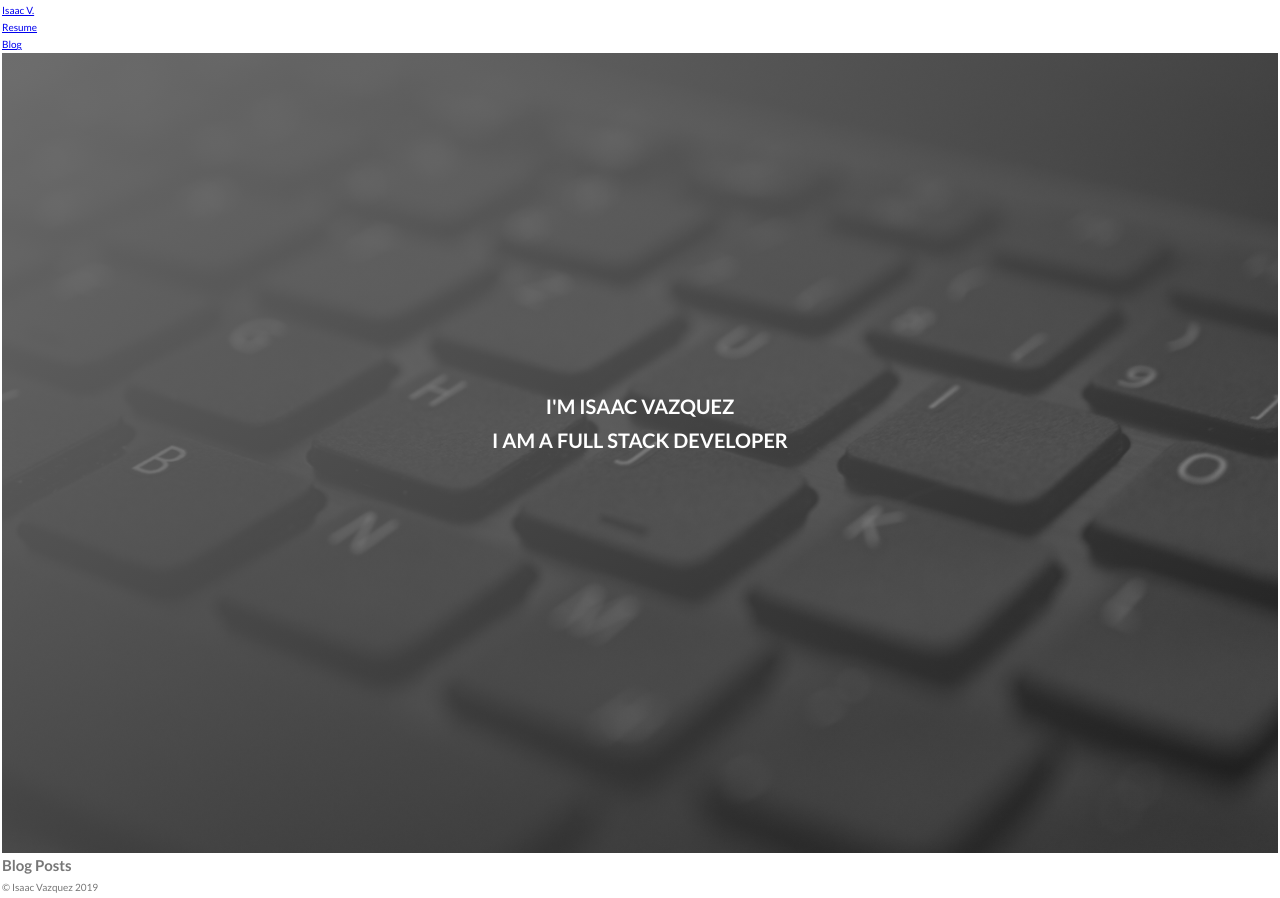
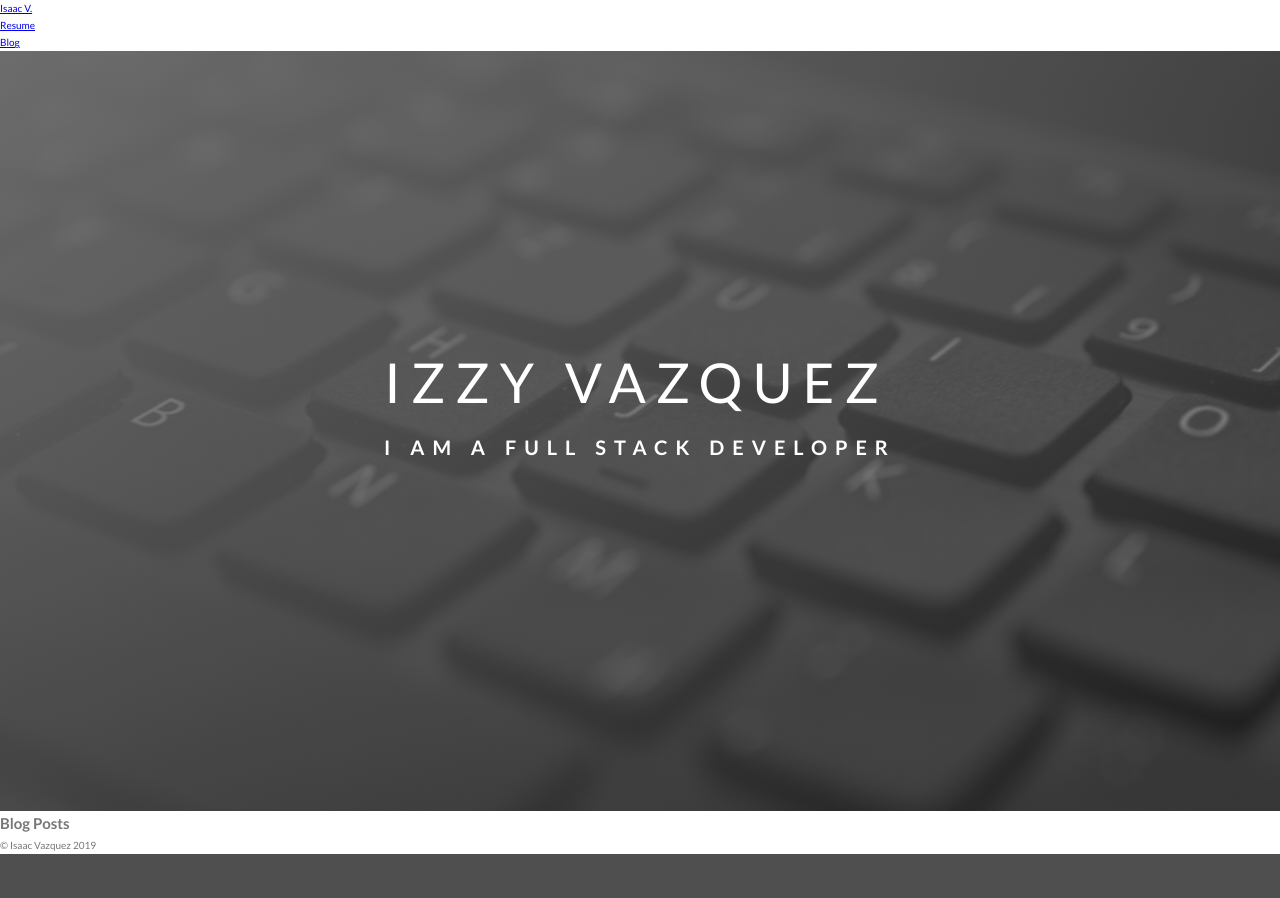
Before and after one commit to IzWOP/portfolioshizz, a Django app: page / in a window 1280 px wide. After the commit the page ends 854 px from the top, so only its background shows below. Run offline with Django 3.2, Linux system fonts and the light colour scheme; data that the repository does not hold is empty.

Commit message:
removed scss and restarted css file from scratch. hero image almost done

```diff
--- a/portfolio/static/home/css/style.css
+++ b/portfolio/static/home/css/style.css
@@ -1,152 +1,97 @@
+* {
+  margin: 0;
+  padding: 0;
+  box-sizing: border-box;
+}
+
+html {
+  font-size: 10px;
+}
+
+body {
+  font-family: 'Lato', sans-serif;
+  font-weight: 400;
+  line-height: 1.7;
+  color: #777;
+
+}
+
+.header {
+  height: 95vh;
+  background-image: linear-gradient(
+    to right bottom,
+    rgba(119, 119, 119, 0.9),
+    rgba(255, 255, 255, 0.1)),
+    url("../../img/kb1.jpg");
+  background-size: cover;
+  background-position: center;
+}
+
+.text-box {
+  position: absolute;
+  top: 50%;
+  left: 50%;
+  transform: translate(-50%, -50%);
+  text-align:
+}
+
+.heading-primary {
+  color: #fff;
+  text-transform: uppercase;
+
+  backface-visibility: hidden;
+}
+
+.heading-primary-main {
+  display: block;
+  font-size: 5.5rem;
+  font-weight: 400;
+  letter-spacing: 1rem;
+
+  animation-name: moveInLeft;
+  animation-duration: 4s;
+  animation-timing-function: ease-out;
+}
+
+.heading-primary-sub {
+  display: block;
+  font-size: 2rem;
+  font-weight: 700;
+  letter-spacing: .8rem;
+
+  animation: moveInRight 4s ease-out;
+}
+
 @keyframes moveInLeft {
   0% {
     opacity: 0;
-    transform: translateX(-10rem); }
+    transform: translateX(-13rem);
+  }
+
   80% {
-    transform: translateX(1rem); }
+    transform: translateX(1rem);
+
+  }
+
   100% {
     opacity: 1;
-    transform: translateX(0); } }
+    transform: translate(0);
+  }
+}
 
 @keyframes moveInRight {
   0% {
     opacity: 0;
-    transform: translateX(10rem); }
+    transform: translateX(13rem);
+  }
+
   80% {
-    transform: translateX(-1rem); }
+    transform: translateX(-1rem);
+
+  }
+
   100% {
     opacity: 1;
-    transform: translateX(0); } }
-
-@keyframes moveInBottom {
-  0% {
-    opacity: 0;
-    transform: translateY(8rem); }
-  100% {
-    opacity: 1;
-    transform: translateY(0); } }
-
-*,
-*::after,
-*::before {
-  margin: 0;
-  padding: 0;
-  box-sizing: inherit; }
-
-html {
-  font-size: 62.5%; }
-
-body {
-  box-sizing: border-box; }
-
-body {
-  font-family: "Lato", sans-serif;
-  font-weight: 400;
-  /*font-size: 16px;*/
-  line-height: 1.7;
-  color: #777;
-  padding: .2rem; }
-
-.heading-primary {
-  color: #fff;
-  text-transform: uppercase;
-  backface-visibility: hidden;
-  margin-bottom: 6rem; }
-  .heading-primary--main {
-    display: block;
-    font-size: 6rem;
-    font-weight: 400;
-    letter-spacing: 3.5rem;
-    animation-name: moveInLeft;
-    animation-duration: 3s;
-    animation-timing-function: ease-out; }
-  .heading-primary--sub {
-    display: block;
-    font-size: 2rem;
-    font-weight: 700;
-    letter-spacing: 1.75rem;
-    animation: moveInRight 3s ease-out; }
-
-.btn:link, .btn:visited {
-  text-transform: uppercase;
-  text-decoration: none;
-  padding: 1.5rem 4rem;
-  display: inline-block;
-  border-radius: 10rem;
-  transition: all .2s;
-  position: relative;
-  font-size: 1.6rem; }
-
-.btn:hover {
-  transform: translateY(-0.3rem);
-  box-shadow: 0 1rem 2rem rgba(0, 0, 0, 0.2); }
-  .btn:hover::after {
-    transform: scaleX(1.4) scaleY(1.6);
-    opacity: 0; }
-
-.btn:active {
-  transform: translateY(-1px);
-  box-shadow: 0 0.5rem 1rem rgba(0, 0, 0, 0.2); }
-
-.btn--white {
-  background-color: #fff;
-  color: #777; }
-  .btn--white::after {
-    background-color: #fff; }
-
-.btn::after {
-  content: "";
-  display: inline-block;
-  height: 100%;
-  width: 100%;
-  border-radius: 10rem;
-  position: absolute;
-  top: 0;
-  left: 0;
-  z-index: -1;
-  transition: all .4s; }
-
-.btn--animated {
-  animation: moveInBottom 2s ease-out 3s;
-  animation-fill-mode: backwards; }
-
-.header {
-  height: 100vh;
-  background-image: linear-gradient(to right bottom, rgba(119, 119, 119, 0.9), rgba(255, 255, 255, 0.1)), url("../../img/kb1.jpg");
-  background-size: cover;
-  background-position: top;
-  position: relative; }
-  .header__text-box {
-    position: absolute;
-    top: 50%;
-    left: 50%;
-    transform: translate(-50%, -50%);
-    text-align: center; }
-
-.row {
-  max-width: 114rem;
-  background-color: #eee;
-  margin: 0 auto; }
-  .row:not(:last-child) {
-    margin-bottom: 8rem; }
-  .row::after {
-    content: "";
-    display: table;
-    clear: both; }
-  .row [class^="col-"] {
-    background-color: orangered;
-    float: left; }
-    .row [class^="col-"]:not(:last-child) {
-      margin-right: 6rem; }
-  .row .col-1-of-2 {
-    width: calc((100% - 6rem) / 2); }
-  .row .col-1-of-3 {
-    width: calc((100% - 2 * 6rem) / 3); }
-  .row .col-2-of-3 {
-    width: calc(2 * ((100% - 2 * 6rem) / 3) + 6rem); }
-  .row .col-1-of-4 {
-    width: calc((100% - 3 * 6rem) / 4); }
-  .row .col-2-of-4 {
-    width: calc(2 * ((100% - 3 * 6rem) / 4) + 6rem); }
-  .row .col-3-of-4 {
-    width: calc(3 * ((100% - 3 * 6rem) / 4) + 2 * 6rem); }
+    transform: translate(0);
+  }
+}
--- a/portfolio/static/home/sass/base/_base.scss
+++ b/portfolio/static/home/sass/base/_base.scss
@@ -3,7 +3,7 @@
 *::before {
   margin:0;
   padding: 0;
-  box-sizing: inherit;
+  box-sizing: border-box;
 }
 
 html {
--- a/portfolio/static/home/sass/base/_typography.scss
+++ b/portfolio/static/home/sass/base/_typography.scss
@@ -1,6 +1,6 @@
 body {
   font-family: "Lato", sans-serif;
-  font-weight: 400;
+  font-weight: 700;
   /*font-size: 16px;*/
   line-height: 1.7;
   color: $color-grey-dark;
--- a/portfolio/static/home/sass/components/_navbar.scss
+++ b/portfolio/static/home/sass/components/_navbar.scss
@@ -1,34 +1,10 @@
-.navbar {
-  padding-top: 0.625rem;
-  padding-bottom: 0.625rem;
-  min-height: 53px;
-  margin-bottom: 20px;
-  box-shadow: 0 0 20px 0 rgba(0, 0, 0, 0.15);
+nav-bar {
+  position: relative;
 
-  a {
-    vertical-align: middle;
-  }
 
-  p {
-    display: inline-block;
-    margin: 0;
-    line-height: 21px;
-    font-weight: inherit;
-    font-size: inherit;
-  }
-
-  &.navbar-transparent {
-    background-color: transparent;
-    box-shadow: none;
-    color: $color-white;
-    padding-top: 20px;
+  &-container {
+    position: absolute;
+    margin 20px;
+    width: auto;
   }
 }
-
-.navbar-name {
-  text-transform: uppercase;
-  font-size: 0.8571em;
-  padding-top: .5rem;
-  padding-bottom: .5rem;
-  line-height: 1.625rem;
-}
--- a/portfolio/static/home/sass/layout/_grid.scss
+++ b/portfolio/static/home/sass/layout/_grid.scss
@@ -10,7 +10,6 @@
   @include clearfix;
 
   [class^="col-"] {
-    background-color: orangered;
     float: left;
 
     &:not(:last-child) {
--- a/portfolio/static/home/sass/layout/_header.scss
+++ b/portfolio/static/home/sass/layout/_header.scss
@@ -1,12 +1,14 @@
 .header {
-  height: 100vh;
+  height: 95vh;
+  width: auto;
   background-image: linear-gradient(
     to right bottom,
     rgba($color-grey-dark, 0.9),
     rgba($color-white, 0.1)),
     url("../../img/kb1.jpg");
   background-size: cover;
-  background-position: top;
+  background-position: center;
+  background-repeat: no-repeat;
   position: relative;
 
   &__text-box {
--- a/templates/base.html
+++ b/templates/base.html
@@ -15,17 +15,17 @@
 	{% else %}
 	<title> IRunPy </title>
 	{% endif %}
-	<nav class="navbar navbar-transparent">
-		<div class="container">
-			<a class="navbar-name" href="{%  url 'index' %}">Isaac V.</a>
+	<div class="">
+		<div class="">
+			<a class="" href="{%  url 'index' %}">Isaac V.</a>
 		</div>
-		<div class="container">
+		<div class="">
 		<a href="{% static 'ivr.pdf' %}">Resume</a>
 		</div>
-		<div class="container">
+		<div class="">
 		<a href="{% url 'blogposts' %}">Blog</a>
 		</div>
-	</nav>
+	</div>
 
 </head>
 <body>
--- a/templates/jobs/index.html
+++ b/templates/jobs/index.html
@@ -2,9 +2,9 @@
 {% load static %}
 {% block content %}
 <header class="header">
-	<div class="header__text-box">
+	<div class="text-box">
 		<h1 class="heading-primary">
-			<span class="heading-primary-main">I'm Isaac Vazquez</span><br />
+			<span class="heading-primary-main">Izzy Vazquez</span>
 			<span class="heading-primary-sub">I am a Full Stack Developer</span>
 		</h1>
 	</div>
```
Also changed, not shown: portfolio/static/home/sass/base/_animations.scss (deleted, +0 -46 lines), portfolio/static/home/sass/components/_button.scss (deleted, +0 -55 lines).
